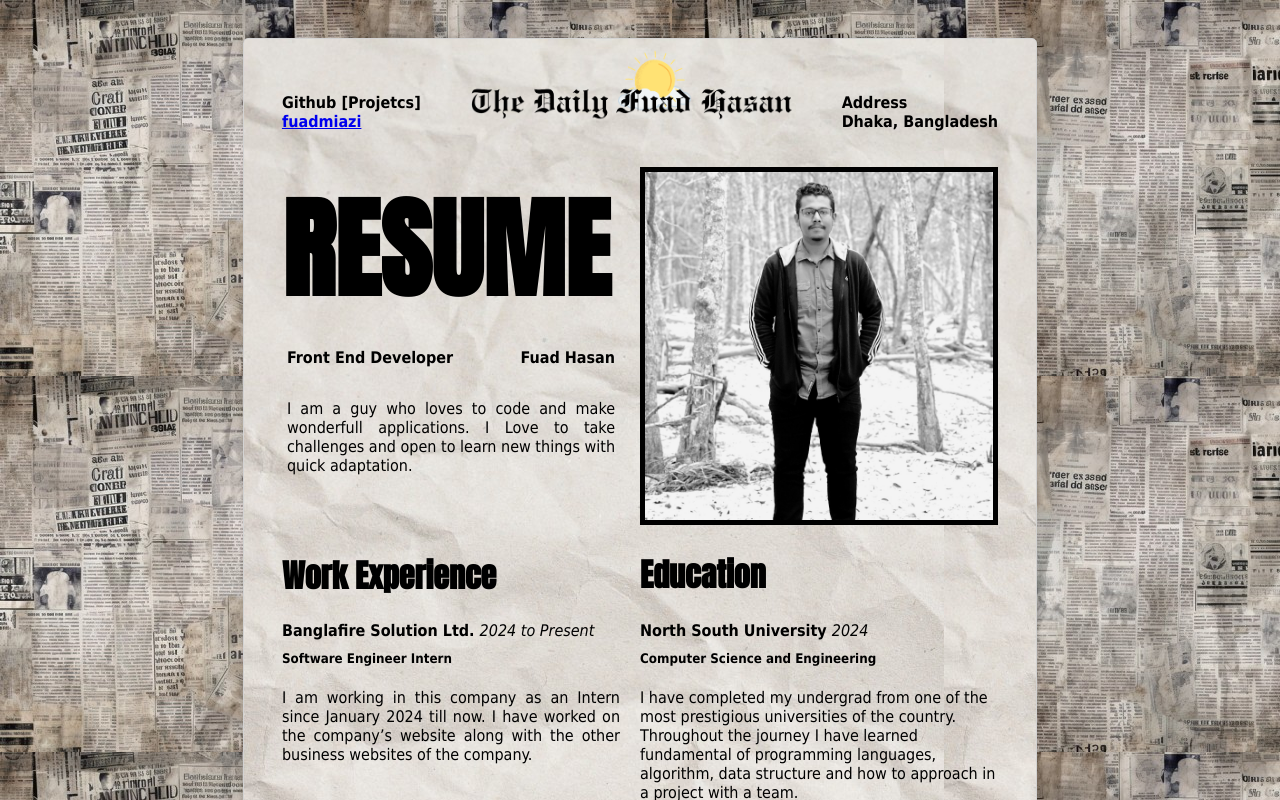
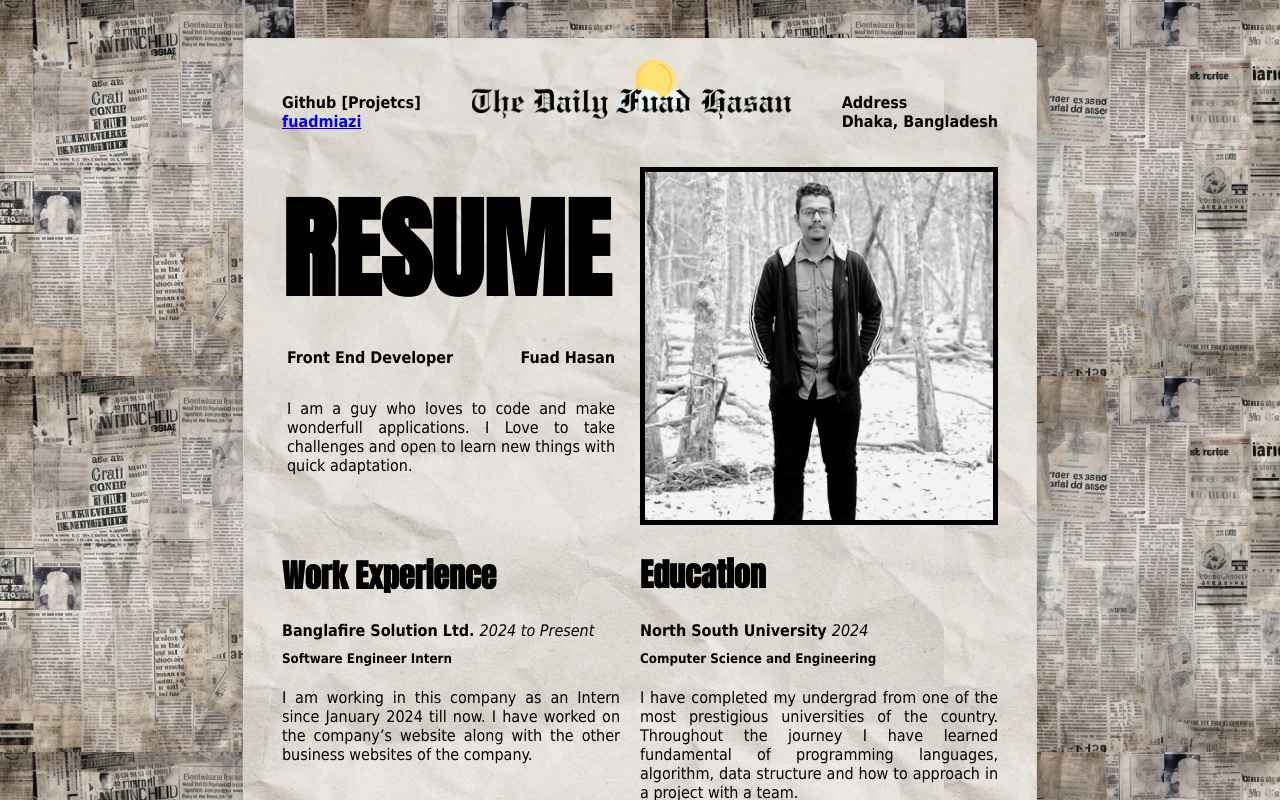
Before and after one commit to fuadmiazi/resume-newspaper-style, a React (Vite) app: page / in a window 1280 px wide. Shown: the top 800 px of the page. Built offline with nearby package versions, Linux system fonts and the light colour scheme.

Commit message:
CSS edit

```diff
--- a/src/components/Mid/Mid.css
+++ b/src/components/Mid/Mid.css
@@ -25,6 +25,10 @@
     margin-bottom: 90px;
 }
 
+.right-col-mid p{
+    text-align: justify;
+}
+
 .right-col-mid h1{
     font-family: "Anton";
 }
```
Also changed, not shown: 1 other file (tests, documents, lock files or other folders).
